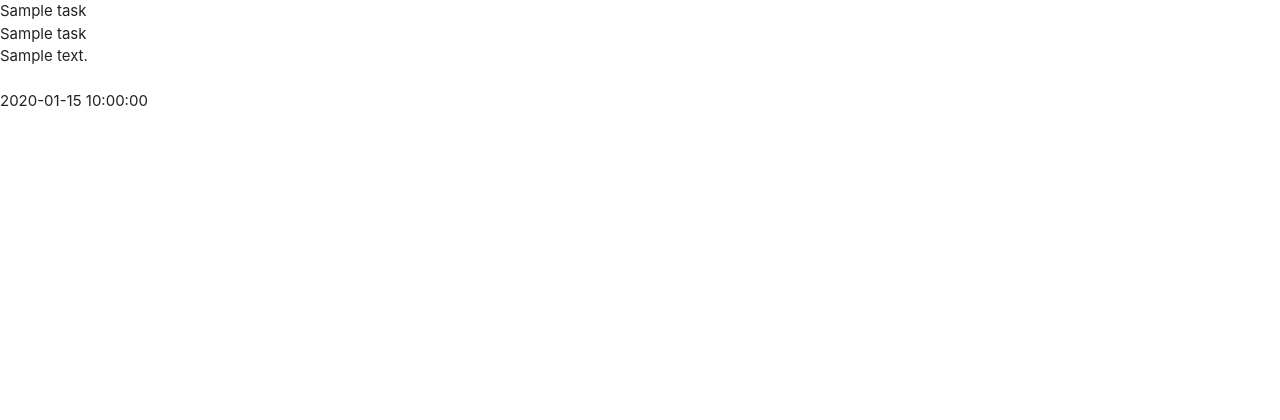
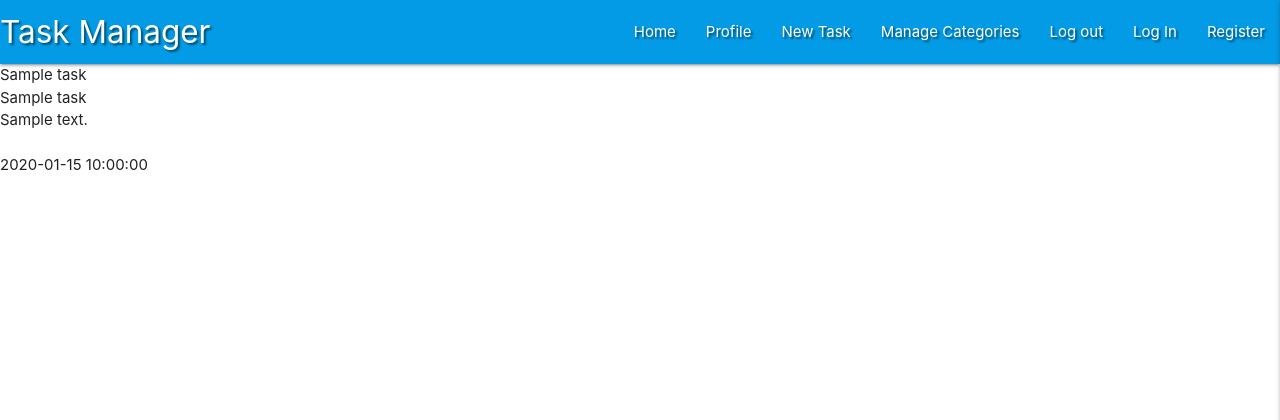
Before and after one commit to rlopezba1/Flask_app, a Flask app: page / in a window 1280 px wide. Shown: the top 420 px of the page. Run offline with Flask 2, Linux system fonts and the light colour scheme; a database or web service that is not in the repository returns one stand-in record (values such as "Sample title"); some libraries are stand-ins or nearby versions.

Commit message:
Add Materialize Navbar and Sidenav

```diff
--- a/static/css/style.css
+++ b/static/css/style.css
@@ -0,0 +1,3 @@
+.text-shadow {
+    text-shadow: 2px 2px 2px rgba(0, 0, 0, 0.5);
+}
--- a/static/js/script.js
+++ b/static/js/script.js
@@ -0,0 +1,3 @@
+$(document).ready(function(){
+    $('.sidenav').sidenav({edge: "right"});
+  });
--- a/templates/base.html
+++ b/templates/base.html
@@ -1,26 +1,61 @@
 <!DOCTYPE html>
 <html lang="en">
+
 <head>
     <meta charset="UTF-8">
     <meta name="viewport" content="width=device-width, initial-scale=1.0">
     <link rel="stylesheet" href="https://cdnjs.cloudflare.com/ajax/libs/font-awesome/5.15.3/css/all.min.css"
-         integrity="sha512-iBBXm8fW90+nuLcSKlbmrPcLa0OT92xO1BIsZ+ywDWZCvqsWgccV3gFoRBv0z+8dLJgyAHIhR35VZc2oM/gI1w==" crossorigin="anonymous" referrerpolicy="no-referrer" type="text/css" />
-    <link rel="stylesheet" href="https://cdnjs.cloudflare.com/ajax/libs/materialize/1.0.0/css/materialize.min.css" type="text/css">
+        integrity="sha512-iBBXm8fW90+nuLcSKlbmrPcLa0OT92xO1BIsZ+ywDWZCvqsWgccV3gFoRBv0z+8dLJgyAHIhR35VZc2oM/gI1w=="
+        crossorigin="anonymous" referrerpolicy="no-referrer" type="text/css" />
+    <link rel="stylesheet" href="https://cdnjs.cloudflare.com/ajax/libs/materialize/1.0.0/css/materialize.min.css"
+        type="text/css">
     <link rel="stylesheet" href="{{ url_for('static', filename='css/style.css') }}" type="text/css">
     {% block styles %}
     {% endblock %}
     <title>Task Manager</title>
 </head>
+
 <body>
+
+    <header>
+        <!-- top navbar -->
+        <nav class ="nav-extended text-shadow light-blue darken-1">
+            <div class="nav-wrapper">
+                <a href="{{ url_for('get_tasks') }}" class="brand-logo">Task Manager</a>
+                <a href="#" data-target="mobile-demo" class="sidenav-trigger right"><i class="fas fa-bars"></i></a>
+                <ul class="right hide-on-med-and-down">
+                    <li><a href="{{ url_for('get_tasks') }}">Home</a></li>
+                    <li><a href="#">Profile</a></li>
+                    <li><a href="#">New Task</a></li>
+                    <li><a href="#">Manage Categories</a></li>
+                    <li><a href="#">Log out</a></li>
+                    <li><a href="#">Log In</a></li>
+                    <li><a href="#">Register</a></li>
+                </ul>
+            </div>
+        </nav>
+        <!-- mobile sidenav-->
+        <ul class="sidenav" id="mobile-demo">
+            <li><h4 class="center-align light-blue-text text-darken-4">Task Manager</h4></li>
+            <li><a href="{{ url_for('get_tasks') }}">Home</a></li>
+            <li><a href="#">Profile</a></li>
+            <li><a href="#">New Task</a></li>
+            <li><a href="#">Manage Categories</a></li>
+            <li><a href="#">Log out</a></li>
+            <li><a href="#">Log In</a></li>
+            <li><a href="#">Register</a></li>
+        </ul>
+    </header>
 
     {% block content %}
     {% endblock %}
 
     <script src="https://code.jquery.com/jquery-3.6.0.min.js"
         integrity="sha256-/xUj+3OJU5yExlq6GSYGSHk7tPXikynS7ogEvDej/m4=" crossorigin="anonymous"></script>
-     <script src="https://cdnjs.cloudflare.com/ajax/libs/materialize/1.0.0/js/materialize.min.js"></script>
-     <script src="{{ url_for('static', filename='js/script.js') }}"></script>
-     {% block scripts %}
-     {% endblock %}
+    <script src="https://cdnjs.cloudflare.com/ajax/libs/materialize/1.0.0/js/materialize.min.js"></script>
+    <script src="{{ url_for('static', filename='js/script.js') }}"></script>
+    {% block scripts %}
+    {% endblock %}
 </body>
+
 </html>
```
